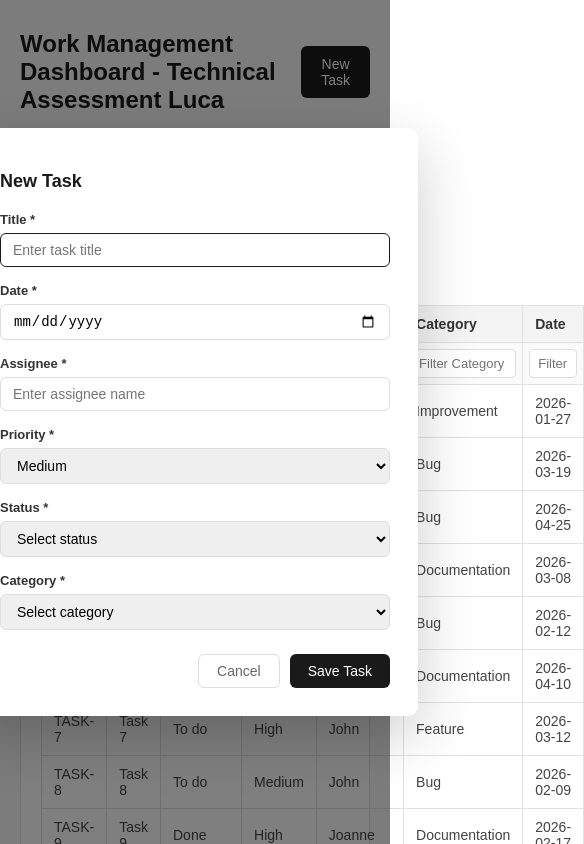
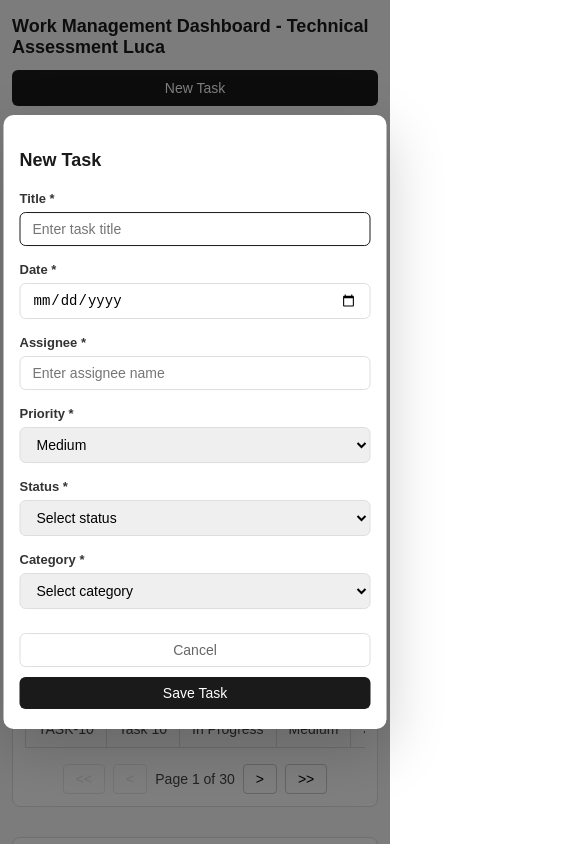
Before and after one commit to luca371/genetecapp, a React (Create React App) app: page / in a window 390 px wide. Both pictures are taken after a click on the button "New Task". Shown: the top 844 px of the page, 584 px wide, since content can reach past the window. Built offline with nearby package versions, Linux system fonts and the light colour scheme.

Commit message:
Mobile resposiveness

```diff
--- a/src/App.css
+++ b/src/App.css
@@ -42,3 +42,25 @@
 .btn-new-task:hover {
   background: #333;
 }
+
+/* mobile */
+@media (max-width: 768px) {
+  .app-container {
+    padding: 16px 12px;
+  }
+
+  .app-header {
+    flex-direction: column;
+    align-items: flex-start;
+    gap: 12px;
+  }
+
+  .app-header h1 {
+    font-size: 18px;
+  }
+
+  .btn-new-task {
+    width: 100%;
+    justify-content: center;
+  }
+}
--- a/src/components/DataGrid/DataGrid.css
+++ b/src/components/DataGrid/DataGrid.css
@@ -209,3 +209,32 @@
   font-size: 13px;
   color: #999;
 }
+
+/* mobile */
+@media (max-width: 768px) {
+  .datagrid-container {
+    padding: 12px;
+  }
+
+  .datagrid-controls {
+    flex-wrap: wrap;
+    gap: 10px;
+  }
+
+  .datagrid-table {
+    display: block;
+    overflow-x: auto;
+    white-space: nowrap;
+  }
+
+  .datagrid-pagination {
+    flex-wrap: wrap;
+    justify-content: center;
+  }
+
+  .datagrid-row-counter {
+    margin-left: 0;
+    width: 100%;
+    text-align: center;
+  }
+}
--- a/src/components/Form/Form.css
+++ b/src/components/Form/Form.css
@@ -121,3 +121,23 @@
 .btn-save:hover {
   background: #333;
 }
+
+/* mobile */
+@media (max-width: 768px) {
+  .form-modal {
+    width: 90%;
+    padding: 20px 16px;
+    max-height: 90vh;
+    overflow-y: auto;
+  }
+
+  .form-buttons {
+    flex-direction: column;
+  }
+
+  .btn-cancel,
+  .btn-save {
+    width: 100%;
+    text-align: center;
+  }
+}
--- a/src/components/Timeline/Timeline.css
+++ b/src/components/Timeline/Timeline.css
@@ -204,3 +204,32 @@
   color: #999;
   font-size: 14px;
 }
+
+/* mobile */
+@media (max-width: 768px) {
+  .timeline-container {
+    padding: 12px;
+  }
+
+  .timeline-filter {
+    flex-direction: column;
+    align-items: flex-start;
+    gap: 10px;
+  }
+
+  .timeline-filter label {
+    width: 100%;
+  }
+
+  .timeline-date-input {
+    width: 100%;
+  }
+
+  .timeline-groups {
+    gap: 10px;
+  }
+
+  .timeline-group {
+    min-width: 160px;
+  }
+}
```
